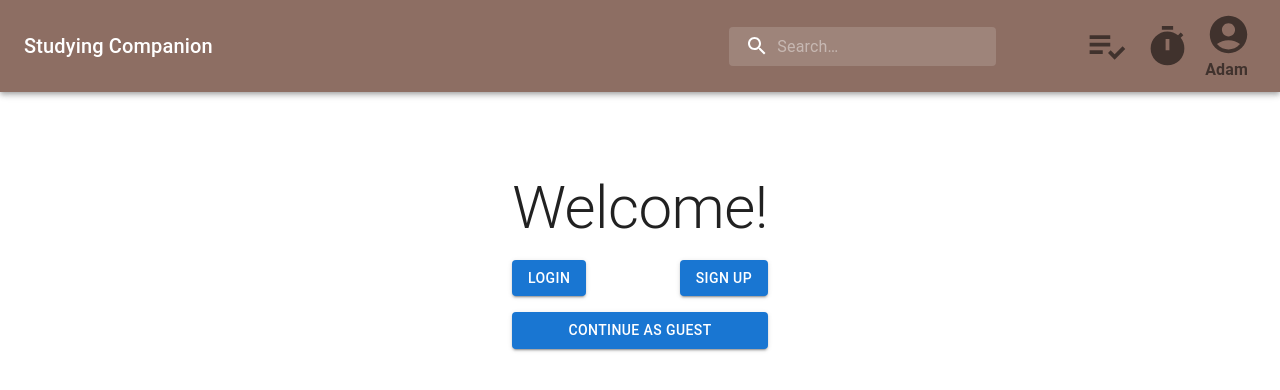
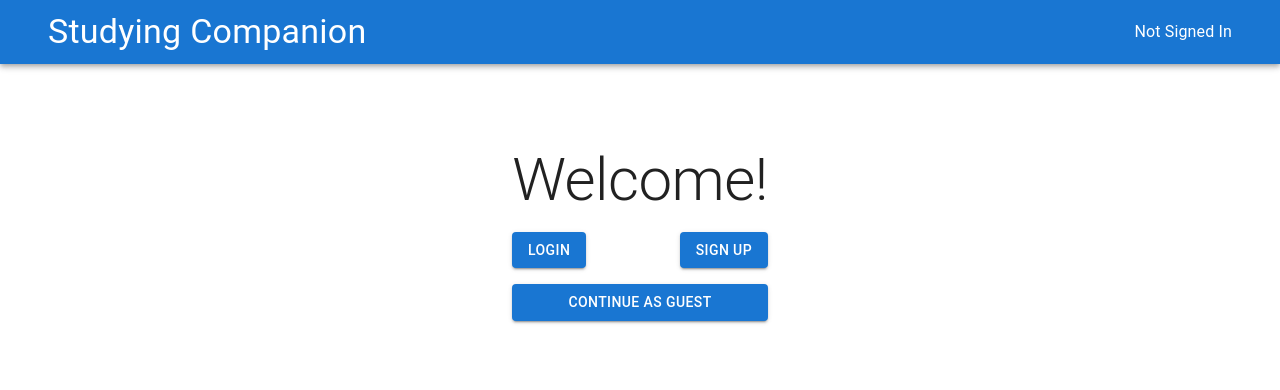
Before and after one commit to taha007860/StudyingCompanion, a React (Create React App) app: page /auth in a window 1280 px wide. Shown: the top 390 px of the page. Built offline with nearby package versions, Linux system fonts and the light colour scheme.

Commit message:
Started working on header

```diff
--- a/package.json
+++ b/package.json
@@ -42,8 +42,6 @@
   "devDependencies": {
     "bootstrap": "^5.3.0-alpha2",
     "eslint": "^8.37.0",
-    "eslint-config-prettier": "^8.8.0",
-    "eslint-plugin-react": "^7.32.2",
     "js-cookie": "^3.0.1",
     "prettier": "2.8.7",
     "react-bootstrap": "^2.7.2",
--- a/src/App.js
+++ b/src/App.js
@@ -1,8 +1,15 @@
-import { BrowserRouter } from 'react-router-dom';
-import Header from './components/Header';
+import { BrowserRouter } from "react-router-dom";
+import Header from "./components/Header";
 import Views from "./Views";
 import { CssBaseline } from "@mui/material";
+import { useEffect } from "react";
+import { auth } from "./config/firebase";
+
 function App() {
+  let authStatus = auth.currentUser;
+  useEffect(() => {
+    authStatus = auth.currentUser;
+  }, []);
 
   return (
     <CssBaseline>
--- a/src/components/Account.js
+++ b/src/components/Account.js
@@ -1,6 +1,5 @@
-import { auth } from "../config/firebase";
 import { Typography } from "@mui/material";
 
 export const Account = () => {
-	return <Typography>Account name: </Typography>;
+  return <Typography>Account name: </Typography>;
 };
--- a/src/components/Header.js
+++ b/src/components/Header.js
@@ -1,81 +1,145 @@
-import React from 'react';
-import { AppBar, Toolbar, Typography, IconButton } from '@mui/material';
-import AccountCircleIcon from '@mui/icons-material/AccountCircle';
-import PlaylistAddCheckIcon from '@mui/icons-material/PlaylistAddCheck';
-import TimerIcon from '@mui/icons-material/Timer';
-import { styled, alpha } from '@mui/material/styles';
-import InputBase from '@mui/material/InputBase';
-import SearchIcon from '@mui/icons-material/Search';
-const Search = styled('div')(({ theme }) => ({
-    position: 'relative',
+import React from "react";
+import { Fragment, useEffect } from "react";
+import {
+  AppBar,
+  Toolbar,
+  Typography,
+  IconButton,
+  Box,
+  Container,
+} from "@mui/material";
+import AccountCircleIcon from "@mui/icons-material/AccountCircle";
+import PlaylistAddCheckIcon from "@mui/icons-material/PlaylistAddCheck";
+import TimerIcon from "@mui/icons-material/Timer";
+import { styled, alpha } from "@mui/material/styles";
+import InputBase from "@mui/material/InputBase";
+import SearchIcon from "@mui/icons-material/Search";
+import { auth } from "../config/firebase";
+
+const Search = styled("div")(({ theme }) => ({
+  position: "relative",
+  height: "30%",
+  verticalAlign: "middle",
   borderRadius: theme.shape.borderRadius,
   backgroundColor: alpha(theme.palette.common.white, 0.15),
-    '&:hover': {
+  "&:hover": {
     backgroundColor: alpha(theme.palette.common.white, 0.25),
   },
   marginLeft: 0,
-    width: '100%',
-    [theme.breakpoints.up('sm')]: {
+  width: "100%",
+  [theme.breakpoints.up("sm")]: {
     marginLeft: theme.spacing(1),
-      width: 'auto',
+    width: "auto",
   },
 }));
 
-  const SearchIconWrapper = styled('div')(({ theme }) => ({
+const SearchIconWrapper = styled("div")(({ theme }) => ({
   padding: theme.spacing(0, 2),
-    height: '100%',
-    position: 'absolute',
-    pointerEvents: 'none',
-    display: 'flex',
-    alignItems: 'center',
-    justifyContent: 'center',
+  height: "100%",
+  position: "absolute",
+  pointerEvents: "none",
+  display: "flex",
+  alignItems: "center",
+  justifyContent: "center",
 }));
 const StyledInputBase = styled(InputBase)(({ theme }) => ({
-    color: 'inherit',
-    '& .MuiInputBase-input': {
+  color: "inherit",
+  "& .MuiInputBase-input": {
     padding: theme.spacing(1, 1, 1, 0),
     // vertical padding + font size from searchIcon
     paddingLeft: `calc(1em + ${theme.spacing(4)})`,
-      transition: theme.transitions.create('width'),
-      width: '100%',
-      [theme.breakpoints.up('xd')]: {
-        width: '12ch',
-        '&:focus': {
-          width: '10ch',
+    transition: theme.transitions.create("width"),
+    width: "100%",
+    [theme.breakpoints.up("xd")]: {
+      width: "12ch",
+      "&:focus": {
+        width: "10ch",
       },
     },
   },
 }));
+
 const Header = () => {
+  let authStatus = auth.currentUser;
+
   return (
-    <AppBar position="static" sx={{ backgroundColor: '#8d6e63' }}>
-      <Toolbar>
-        <Typography variant="h6" sx={{ flexGrow: 1 }}>
+    <AppBar position="static">
+      <Toolbar
+        sx={{
+          display: "flex",
+          flexDirection: "row",
+        }}
+      >
+        <Container
+          sx={{
+            display: "flex",
+            flexDirecton: "row",
+            justifyContent: "left",
+          }}
+        >
+          <Typography
+            component="a"
+            variant="h4"
+            href="/Home"
+            sx={{
+              color: "inherit",
+              textDecoration: "none",
+              "&:hover": {
+                color: "inherit",
+                textShadow: "0 0 0.5rem black",
+              },
+            }}
+          >
             Studying Companion
           </Typography>
-        <Search sx={{marginRight: '5rem'}}>
-            <SearchIconWrapper>
-              <SearchIcon />
-            </SearchIconWrapper>
-            <StyledInputBase
-              placeholder="Search…"
-              inputProps={{ 'aria-label': 'search' }}
-              sx={{ marginRight: '-0.6rem'}}
-            />
-          </Search>
-
+        </Container>
+        <Container
+          sx={{
+            display: "flex",
+            flexDirecton: "row",
+            justifyContent: "right",
+          }}
+        >
+          {authStatus == null ? ( // Checks if user is signed in, if not then don't show search bar or account name
+            <Typography>Not Signed In</Typography>
+          ) : (
+            <Fragment>
+              {/*<Search sx={{ marginRight: "5rem" }}>*/}
+              {/*  <SearchIconWrapper>*/}
+              {/*    <SearchIcon />*/}
+              {/*  </SearchIconWrapper>*/}
+              {/*  <StyledInputBase*/}
+              {/*    placeholder="Search…"*/}
+              {/*    inputProps={{ "aria-label": "search" }}*/}
+              {/*    sx={{*/}
+              {/*      marginRight: "-0.6rem",*/}
+              {/*    }}*/}
+              {/*  />*/}
+              {/*</Search>*/}
               <IconButton>
-          <PlaylistAddCheckIcon sx={{fontSize: 45}} />
+                <PlaylistAddCheckIcon sx={{ fontSize: 45 }} />
               </IconButton>
               <IconButton>
-          <TimerIcon sx={{fontSize: 45}}/>
+                <TimerIcon sx={{ fontSize: 45 }} />
               </IconButton>
               <IconButton>
-            <AccountCircleIcon sx={{fontSize: 45, marginBottom: '1.5rem'}} />
-            <Typography variant="subtitle1" sx={{ marginTop: '3rem', fontWeight: 'bold', marginLeft: '-2.85rem'}}>
+                <AccountCircleIcon
+                  sx={{ fontSize: 45, marginBottom: "1.5rem" }}
+                />
+                <Typography
+                  variant="subtitle1"
+                  sx={{
+                    marginTop: "3rem",
+                    fontWeight: "bold",
+                    marginLeft: "-2.85rem",
+                  }}
+                >
                   Adam
                 </Typography>
               </IconButton>
+            </Fragment>
+          )}
+        </Container>
       </Toolbar>
     </AppBar>
   );
```
Also changed, not shown: .eslintrc.json (deleted). Lines whose indentation alone changed are shown as unchanged.
